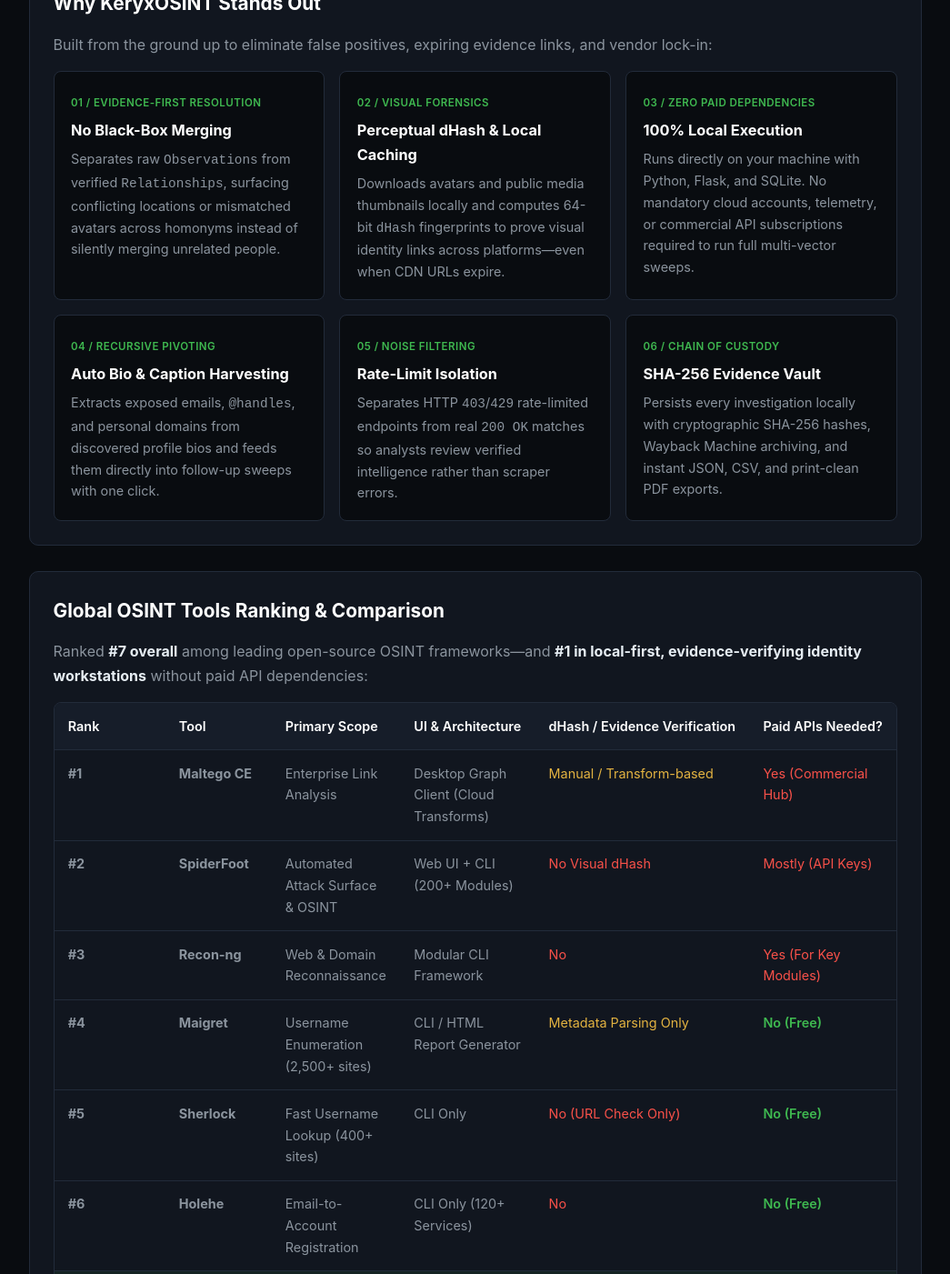
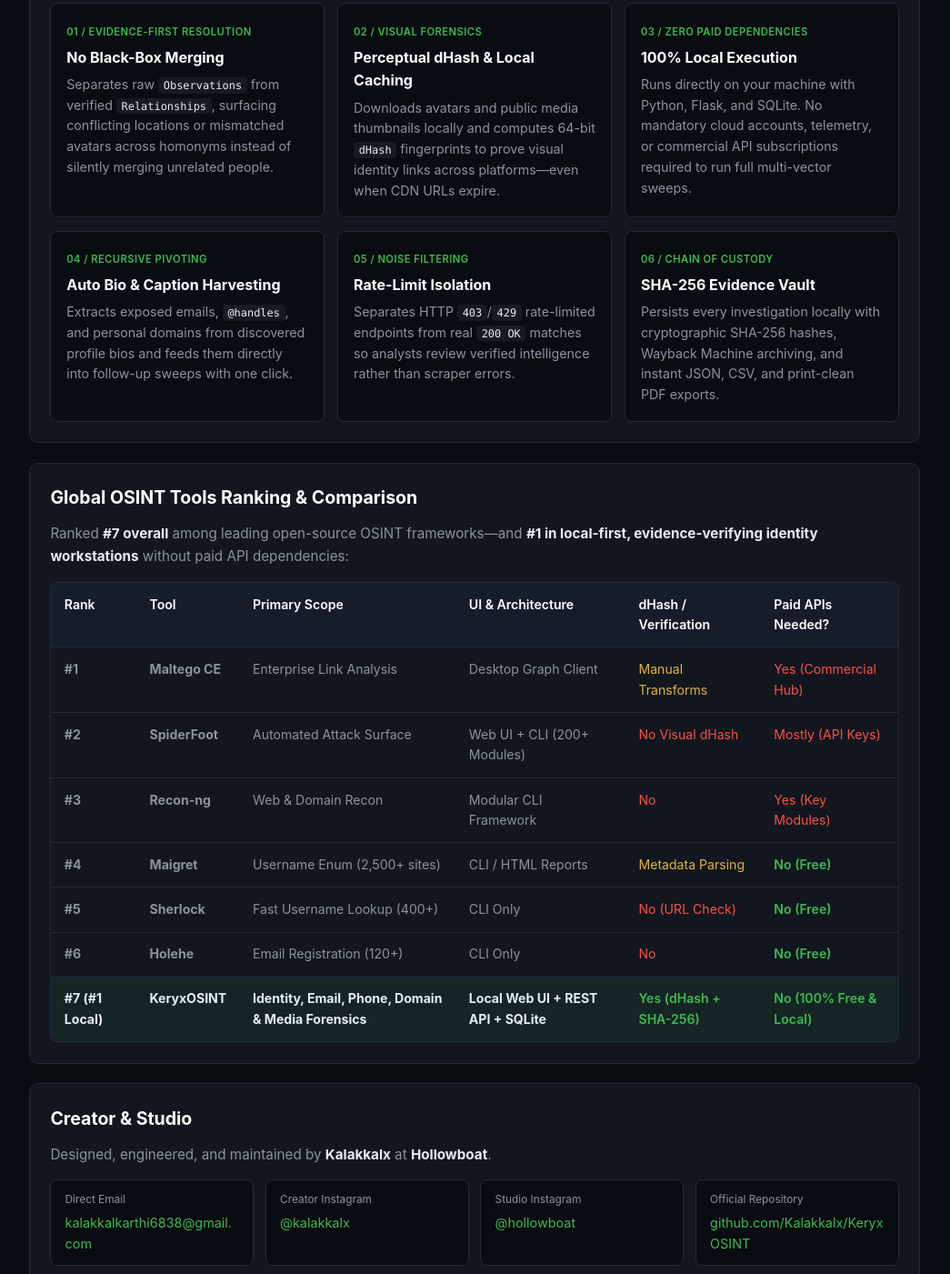
Before and after one commit to Kalakkalx/KeryxOSINT, a plain HTML site: page index.html in a window 1280 px wide. Shown: the part 633-2034 px from the top of the page at 91% size, without its empty margins (118-1163 px from the left). Drawn offline with Linux system fonts and the light colour scheme.

Commit message:
Update index.html

```diff
--- a/index.html
+++ b/index.html
@@ -2,7 +2,7 @@
 <html lang="en">
 <head>
   <meta charset="UTF-8" />
-  <meta name="viewport" content="width=device-width, initial-scale=1.0" />
+  <meta name="viewport" content="width=device-width, initial-scale=1.0, viewport-fit=cover" />
   <title>KeryxOSINT — Local-First OSINT &amp; Digital Forensics Workstation by Hollowboat</title>
   <meta name="description" content="Created by Kalakkalx at Hollowboat, KeryxOSINT is a free, local-first OSINT and digital forensics workstation ranked #7 among top open-source intelligence tools. Correlate 750+ username, 340+ email, phone, domain, and social sources locally via dHash matching, Git forensics, and SHA-256 evidence vaults." />
   <meta name="keywords" content="KeryxOSINT, Hollowboat, Kalakkalx, OSINT, Top OSINT Tools, Digital Forensics, Identity Reconnaissance, Local-First OSINT, Maigret, SpiderFoot, Sherlock, dHash" />
@@ -63,42 +63,52 @@
       --gold-soft: rgba(227, 179, 65, 0.12);
     }
 
-    * {
+    *, *::before, *::after {
       box-sizing: border-box;
       margin: 0;
       padding: 0;
     }
 
+    html {
+      width: 100%;
+      overflow-x: hidden;
+      -webkit-text-size-adjust: 100%;
+    }
+
     body {
+      width: 100%;
+      min-height: 100vh;
+      overflow-x: hidden;
       font-family: -apple-system, BlinkMacSystemFont, "Segoe UI", Roboto, Oxygen, Ubuntu, Cantarell, sans-serif;
       background-color: var(--bg);
       color: var(--text);
-      line-height: 1.65;
-      padding: 2rem 1rem;
+      line-height: 1.6;
+      padding: 1.75rem 1.25rem;
     }
 
     .container {
+      width: 100%;
       max-width: 980px;
       margin: 0 auto;
     }
 
     header {
       border-bottom: 1px solid var(--border);
-      padding-bottom: 1.75rem;
-      margin-bottom: 2rem;
+      padding-bottom: 1.5rem;
+      margin-bottom: 1.5rem;
     }
 
     .badges {
       display: flex;
       flex-wrap: wrap;
-      gap: 0.5rem;
-      margin-bottom: 1rem;
+      gap: 0.45rem;
+      margin-bottom: 0.9rem;
     }
 
     .badge {
-      font-size: 0.78rem;
+      font-size: 0.75rem;
       font-weight: 600;
-      padding: 0.25rem 0.7rem;
+      padding: 0.25rem 0.65rem;
       border-radius: 999px;
       background: var(--accent-soft);
       color: var(--accent);
@@ -112,29 +122,31 @@
     }
 
     h1 {
-      font-size: 2.4rem;
+      font-size: clamp(1.85rem, 5vw, 2.45rem);
       letter-spacing: -0.02em;
-      margin-bottom: 0.5rem;
+      line-height: 1.2;
+      margin-bottom: 0.6rem;
+      word-wrap: break-word;
     }
 
     .subtitle {
       color: var(--muted);
-      font-size: 1.08rem;
-      margin-bottom: 1.35rem;
+      font-size: clamp(0.96rem, 2.5vw, 1.08rem);
+      margin-bottom: 1.25rem;
       max-width: 820px;
     }
 
     nav {
       display: flex;
       flex-wrap: wrap;
-      gap: 0.75rem;
+      gap: 0.6rem;
     }
 
     nav a {
       color: var(--text);
       text-decoration: none;
-      font-size: 0.9rem;
-      padding: 0.45rem 0.9rem;
+      font-size: 0.88rem;
+      padding: 0.5rem 0.85rem;
       background: var(--surface);
       border: 1px solid var(--border);
       border-radius: 6px;
@@ -153,47 +165,58 @@
       border-color: var(--accent);
     }
 
-    nav a.primary-btn:hover {
-      opacity: 0.92;
-    }
-
     main {
-      display: grid;
-      gap: 1.75rem;
+      display: flex;
+      flex-direction: column;
+      gap: 1.35rem;
+      width: 100%;
     }
 
     section, article, aside {
+      width: 100%;
+      min-width: 0;
       background: var(--surface);
       border: 1px solid var(--border);
       border-radius: 10px;
-      padding: 1.6rem;
+      padding: 1.4rem;
+      overflow-wrap: break-word;
     }
 
     h2 {
-      font-size: 1.3rem;
-      margin-bottom: 0.9rem;
+      font-size: 1.22rem;
+      margin-bottom: 0.75rem;
       color: #ffffff;
     }
 
     h3 {
-      font-size: 1.02rem;
+      font-size: 1rem;
       color: #ffffff;
-      margin-bottom: 0.4rem;
+      margin-bottom: 0.35rem;
     }
 
     p {
       color: var(--muted);
+      font-size: 0.95rem;
     }
 
     p strong {
       color: var(--text);
     }
 
-    /* Standout Differentiator Grid */
+    code {
+      font-family: ui-monospace, SFMono-Regular, Menlo, Consolas, monospace;
+      font-size: 0.84em;
+      background: rgba(255, 255, 255, 0.06);
+      padding: 0.1rem 0.35rem;
+      border-radius: 4px;
+      color: var(--text);
+    }
+
+    /* Standout Differentiator Grid (Mobile-Safe) */
     .standout-grid {
       display: grid;
-      grid-template-columns: repeat(auto-fit, minmax(270px, 1fr));
-      gap: 1rem;
+      grid-template-columns: repeat(auto-fit, minmax(min(100%, 260px), 1fr));
+      gap: 0.9rem;
       margin-top: 1rem;
     }
 
@@ -201,25 +224,27 @@
       background: var(--bg);
       border: 1px solid var(--border);
       border-radius: 8px;
-      padding: 1.15rem;
+      padding: 1.05rem;
+      min-width: 0;
     }
 
     .standout-card .tag {
       display: inline-block;
-      font-size: 0.72rem;
+      font-size: 0.7rem;
       font-weight: 600;
       text-transform: uppercase;
       letter-spacing: 0.04em;
       color: var(--accent);
-      margin-bottom: 0.45rem;
+      margin-bottom: 0.35rem;
     }
 
     .standout-card p {
-      font-size: 0.9rem;
+      font-size: 0.89rem;
     }
 
-    /* Comparison Table */
+    /* Comparison Table (Desktop) */
     .table-wrap {
+      width: 100%;
       overflow-x: auto;
       margin-top: 1rem;
       border: 1px solid var(--border);
@@ -229,7 +254,7 @@
     table {
       width: 100%;
       border-collapse: collapse;
-      font-size: 0.9rem;
+      font-size: 0.88rem;
       text-align: left;
     }
 
@@ -238,7 +263,7 @@
     }
 
     th, td {
-      padding: 0.85rem 0.95rem;
+      padding: 0.8rem 0.9rem;
       border-bottom: 1px solid var(--border);
       vertical-align: top;
     }
@@ -246,7 +271,6 @@
     th {
       color: #ffffff;
       font-weight: 600;
-      white-space: nowrap;
     }
 
     td {
@@ -258,7 +282,7 @@
     }
 
     tr.highlight-row {
-      background: rgba(63, 185, 80, 0.08);
+      background: rgba(63, 185, 80, 0.09);
     }
 
     tr.highlight-row td {
@@ -278,25 +302,26 @@
       color: var(--gold);
     }
 
-    /* Contact Grid */
+    /* Contact Grid (Mobile-Safe) */
     .contact-grid {
       display: grid;
-      grid-template-columns: repeat(auto-fit, minmax(210px, 1fr));
-      gap: 0.85rem;
+      grid-template-columns: repeat(auto-fit, minmax(min(100%, 210px), 1fr));
+      gap: 0.8rem;
       margin-top: 0.9rem;
     }
 
     .contact-item {
-      padding: 0.8rem 1rem;
+      padding: 0.8rem 0.95rem;
       background: var(--bg);
       border: 1px solid var(--border);
       border-radius: 8px;
-      font-size: 0.92rem;
+      font-size: 0.9rem;
+      min-width: 0;
     }
 
     .contact-item span {
       display: block;
-      font-size: 0.76rem;
+      font-size: 0.74rem;
       color: var(--muted);
       margin-bottom: 0.2rem;
     }
@@ -304,7 +329,7 @@
     .contact-item a {
       color: var(--accent);
       text-decoration: none;
-      word-break: break-all;
+      word-break: break-word;
     }
 
     .contact-item a:hover {
@@ -316,20 +341,89 @@
     }
 
     footer {
-      margin-top: 2.5rem;
+      margin-top: 2rem;
       padding-top: 1.25rem;
       border-top: 1px solid var(--border);
       color: var(--muted);
-      font-size: 0.88rem;
+      font-size: 0.84rem;
       display: flex;
       flex-wrap: wrap;
       justify-content: space-between;
-      gap: 0.75rem;
+      gap: 0.65rem;
     }
 
     footer a {
       color: var(--text);
       text-decoration: none;
+      word-break: break-word;
+    }
+
+    /* Mobile Full-Screen Adjustments */
+    @media (max-width: 680px) {
+      body {
+        padding: 1rem 0.75rem;
+      }
+
+      section, article, aside {
+        padding: 1.1rem;
+      }
+
+      nav a {
+        flex: 1 1 auto;
+        text-align: center;
+      }
+
+      /* Convert Comparison Table into Full-Screen Mobile Cards */
+      .table-wrap {
+        border: none;
+        overflow-x: visible;
+      }
+
+      table, thead, tbody, th, td, tr {
+        display: block;
+        width: 100%;
+      }
+
+      thead {
+        display: none;
+      }
+
+      tbody tr {
+        background: var(--bg);
+        border: 1px solid var(--border);
+        border-radius: 8px;
+        padding: 0.85rem;
+        margin-bottom: 0.75rem;
+      }
+
+      tbody tr.highlight-row {
+        border-color: rgba(63, 185, 80, 0.45);
+        background: rgba(63, 185, 80, 0.08);
+      }
+
+      tbody td {
+        display: flex;
+        justify-content: space-between;
+        align-items: flex-start;
+        gap: 0.75rem;
+        padding: 0.35rem 0;
+        border-bottom: 1px solid rgba(34, 43, 58, 0.6);
+        text-align: right;
+        font-size: 0.85rem;
+      }
+
+      tbody td:last-child {
+        border-bottom: none;
+        padding-bottom: 0;
+      }
+
+      tbody td::before {
+        content: attr(data-label);
+        font-weight: 600;
+        color: var(--muted);
+        text-align: left;
+        flex-shrink: 0;
+      }
     }
   </style>
 </head>
@@ -349,7 +443,7 @@
       <nav aria-label="Primary Links">
         <a class="primary-btn" href="https://github.com/Kalakkalx/KeryxOSINT" target="_blank" rel="noopener">View on GitHub</a>
         <a href="#standout">Why It Stands Out</a>
-        <a href="#comparison">OSINT Tool Ranking</a>
+        <a href="#comparison">OSINT Ranking</a>
         <a href="#contact">Creator &amp; Studio</a>
         <a href="#disclaimer">Legal Notice</a>
       </nav>
@@ -413,66 +507,66 @@
                 <th>Tool</th>
                 <th>Primary Scope</th>
                 <th>UI &amp; Architecture</th>
-                <th>dHash / Evidence Verification</th>
+                <th>dHash / Verification</th>
                 <th>Paid APIs Needed?</th>
               </tr>
             </thead>
             <tbody>
               <tr>
-                <td><strong>#1</strong></td>
-                <td><strong>Maltego CE</strong></td>
-                <td>Enterprise Link Analysis</td>
-                <td>Desktop Graph Client (Cloud Transforms)</td>
-                <td><span class="pill-partial">Manual / Transform-based</span></td>
-                <td><span class="pill-no">Yes (Commercial Hub)</span></td>
+                <td data-label="Rank"><strong>#1</strong></td>
+                <td data-label="Tool"><strong>Maltego CE</strong></td>
+                <td data-label="Scope">Enterprise Link Analysis</td>
+                <td data-label="Architecture">Desktop Graph Client</td>
+                <td data-label="Verification"><span class="pill-partial">Manual Transforms</span></td>
+                <td data-label="Paid APIs"><span class="pill-no">Yes (Commercial Hub)</span></td>
               </tr>
               <tr>
-                <td><strong>#2</strong></td>
-                <td><strong>SpiderFoot</strong></td>
-                <td>Automated Attack Surface &amp; OSINT</td>
-                <td>Web UI + CLI (200+ Modules)</td>
-                <td><span class="pill-no">No Visual dHash</span></td>
-                <td><span class="pill-no">Mostly (API Keys)</span></td>
+                <td data-label="Rank"><strong>#2</strong></td>
+                <td data-label="Tool"><strong>SpiderFoot</strong></td>
+                <td data-label="Scope">Automated Attack Surface</td>
+                <td data-label="Architecture">Web UI + CLI (200+ Modules)</td>
+                <td data-label="Verification"><span class="pill-no">No Visual dHash</span></td>
+                <td data-label="Paid APIs"><span class="pill-no">Mostly (API Keys)</span></td>
               </tr>
               <tr>
-                <td><strong>#3</strong></td>
-                <td><strong>Recon-ng</strong></td>
-                <td>Web &amp; Domain Reconnaissance</td>
-                <td>Modular CLI Framework</td>
-                <td><span class="pill-no">No</span></td>
-                <td><span class="pill-no">Yes (For Key Modules)</span></td>
+                <td data-label="Rank"><strong>#3</strong></td>
+                <td data-label="Tool"><strong>Recon-ng</strong></td>
+                <td data-label="Scope">Web &amp; Domain Recon</td>
+                <td data-label="Architecture">Modular CLI Framework</td>
+                <td data-label="Verification"><span class="pill-no">No</span></td>
+                <td data-label="Paid APIs"><span class="pill-no">Yes (Key Modules)</span></td>
               </tr>
               <tr>
-                <td><strong>#4</strong></td>
-                <td><strong>Maigret</strong></td>
-                <td>Username Enumeration (2,500+ sites)</td>
-                <td>CLI / HTML Report Generator</td>
-                <td><span class="pill-partial">Metadata Parsing Only</span></td>
-                <td><span class="pill-yes">No (Free)</span></td>
+                <td data-label="Rank"><strong>#4</strong></td>
+                <td data-label="Tool"><strong>Maigret</strong></td>
+                <td data-label="Scope">Username Enum (2,500+ sites)</td>
+                <td data-label="Architecture">CLI / HTML Reports</td>
+                <td data-label="Verification"><span class="pill-partial">Metadata Parsing</span></td>
+                <td data-label="Paid APIs"><span class="pill-yes">No (Free)</span></td>
               </tr>
               <tr>
-                <td><strong>#5</strong></td>
-                <td><strong>Sherlock</strong></td>
-                <td>Fast Username Lookup (400+ sites)</td>
-                <td>CLI Only</td>
-                <td><span class="pill-no">No (URL Check Only)</span></td>
-                <td><span class="pill-yes">No (Free)</span></td>
+                <td data-label="Rank"><strong>#5</strong></td>
+                <td data-label="Tool"><strong>Sherlock</strong></td>
+                <td data-label="Scope">Fast Username Lookup (400+)</td>
+                <td data-label="Architecture">CLI Only</td>
+                <td data-label="Verification"><span class="pill-no">No (URL Check)</span></td>
+                <td data-label="Paid APIs"><span class="pill-yes">No (Free)</span></td>
               </tr>
               <tr>
-                <td><strong>#6</strong></td>
-                <td><strong>Holehe</strong></td>
-                <td>Email-to-Account Registration</td>
-                <td>CLI Only (120+ Services)</td>
-                <td><span class="pill-no">No</span></td>
-                <td><span class="pill-yes">No (Free)</span></td>
+                <td data-label="Rank"><strong>#6</strong></td>
+                <td data-label="Tool"><strong>Holehe</strong></td>
+                <td data-label="Scope">Email Registration (120+)</td>
+                <td data-label="Architecture">CLI Only</td>
+                <td data-label="Verification"><span class="pill-no">No</span></td>
+                <td data-label="Paid APIs"><span class="pill-yes">No (Free)</span></td>
               </tr>
               <tr class="highlight-row">
-                <td><strong>#7 (#1 Local Workstation)</strong></td>
-                <td><strong>KeryxOSINT</strong></td>
-                <td><strong>Full Identity, Email, Phone, Domain &amp; Media Forensics</strong></td>
-                <td><strong>Local Web Workstation + REST API + SQLite Vault</strong></td>
-                <td><span class="pill-yes">Yes (dHash + Contradiction Engine + SHA-256)</span></td>
-                <td><span class="pill-yes">No (100% Free &amp; Local)</span></td>
+                <td data-label="Rank"><strong>#7 (#1 Local)</strong></td>
+                <td data-label="Tool"><strong>KeryxOSINT</strong></td>
+                <td data-label="Scope"><strong>Identity, Email, Phone, Domain &amp; Media Forensics</strong></td>
+                <td data-label="Architecture"><strong>Local Web UI + REST API + SQLite</strong></td>
+                <td data-label="Verification"><span class="pill-yes">Yes (dHash + SHA-256)</span></td>
+                <td data-label="Paid APIs"><span class="pill-yes">No (100% Free &amp; Local)</span></td>
               </tr>
             </tbody>
           </table>
```
